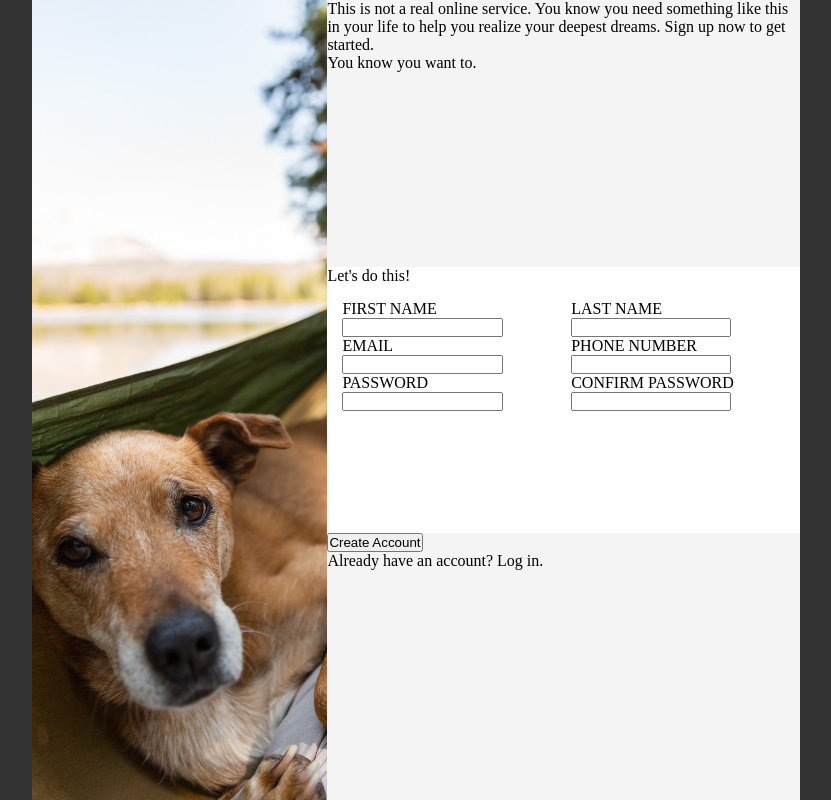
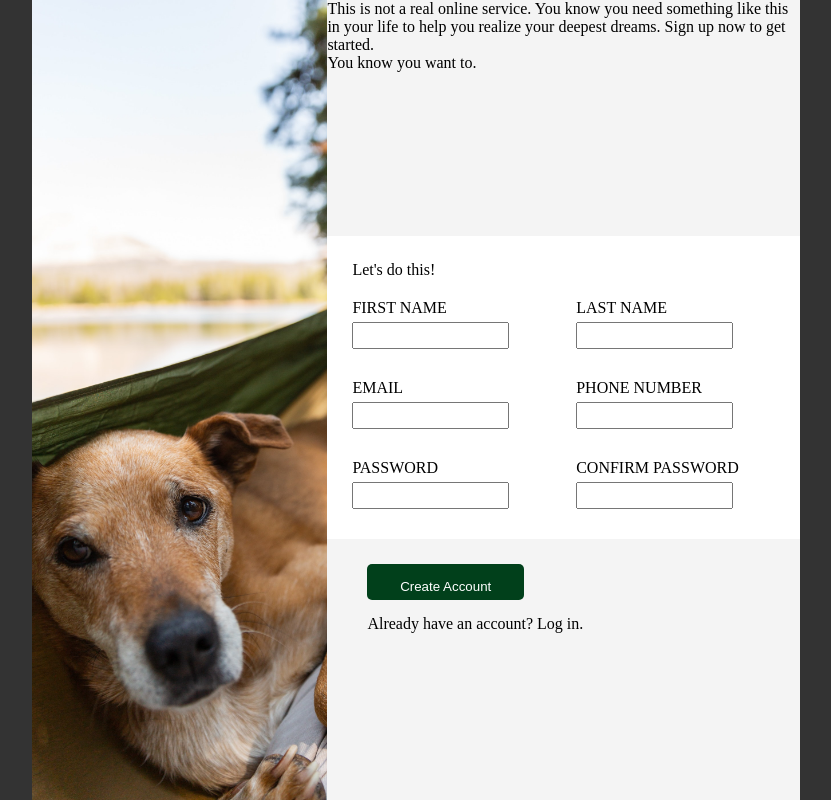
Before and after one commit to nothingIsMere/sign-up-form, a plain HTML site: page index.html in a window 1280 px wide. Shown: the whole page, without its empty margins (224-1055 px from the left). Drawn offline with Linux system fonts and the light colour scheme.

Commit message:
More layout tweaking. Button gets backgrond color.

```diff
--- a/style.css
+++ b/style.css
@@ -43,18 +43,44 @@ body {
   flex: 1;
 }
 
-.container form {
+.container .right form {
   display: grid;
   grid-template-columns: 1fr 1fr;
-  padding-left: 15px;
-  padding-top: 15px;
+}
+
+.container .right .form-container,
+.container .right .submit {
+  padding: 25px 0 0 25px;
+}
+
+.container .right .submit button {
+  margin-bottom: 15px;
+  padding: 15px;
+  width: 35%;
+  height: 15%;
+  margin-left: 15px;
+  background-color: #01401b;
+  color: white;
+  border: none;
+  border-radius: 5px;
+}
+
+.container .right .submit > p {
+  margin-left: 15px;
+}
+
+.container .right .form-container > p {
+  margin-bottom: 20px;
 }
 
 .container form .form-section {
   display: flex;
   flex-direction: column;
+  gap: 5px;
 }
 
 .container form .form-section input {
   width: 70%;
+  height: 1.7rem;
+  margin-bottom: 30px;
 }
```
